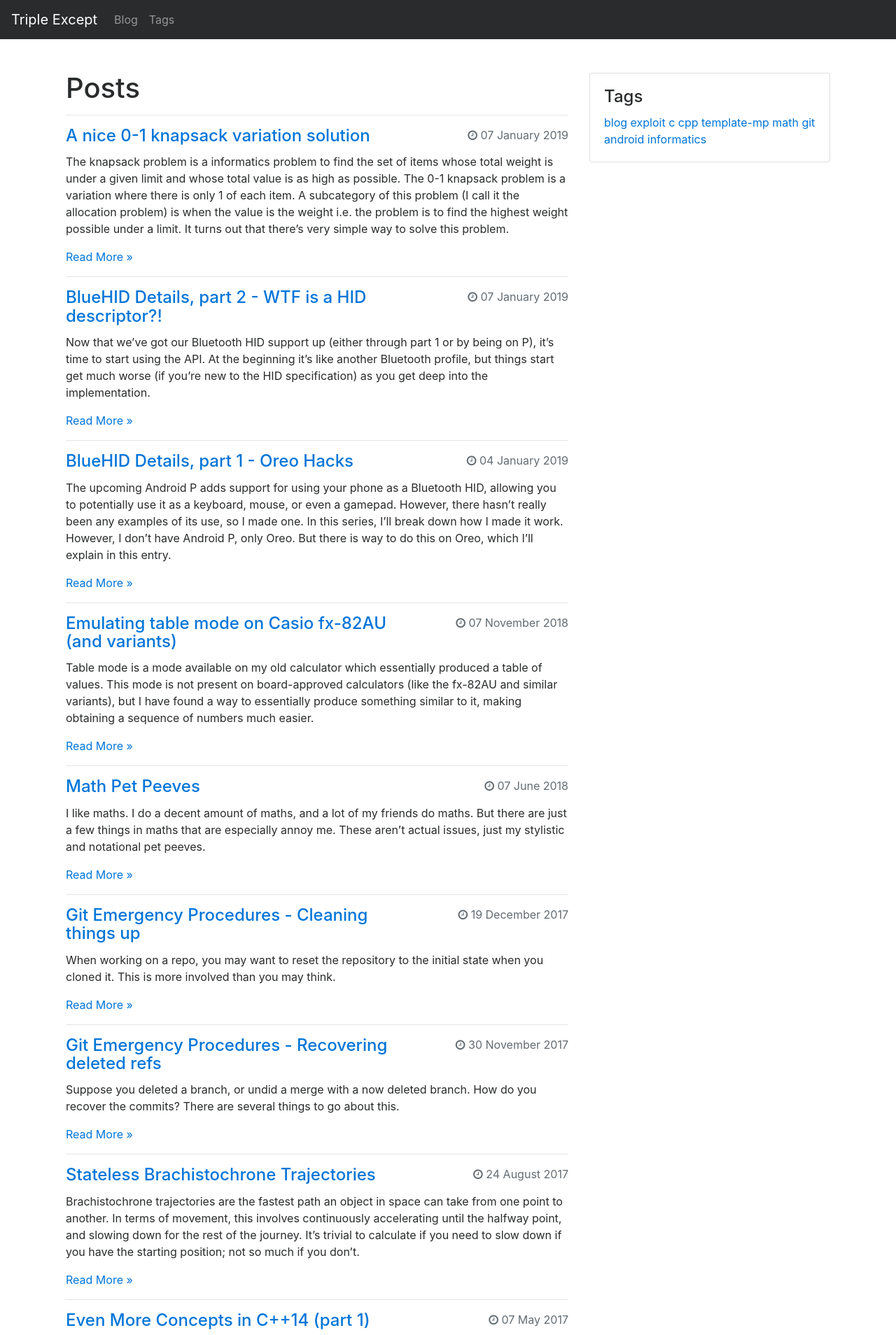
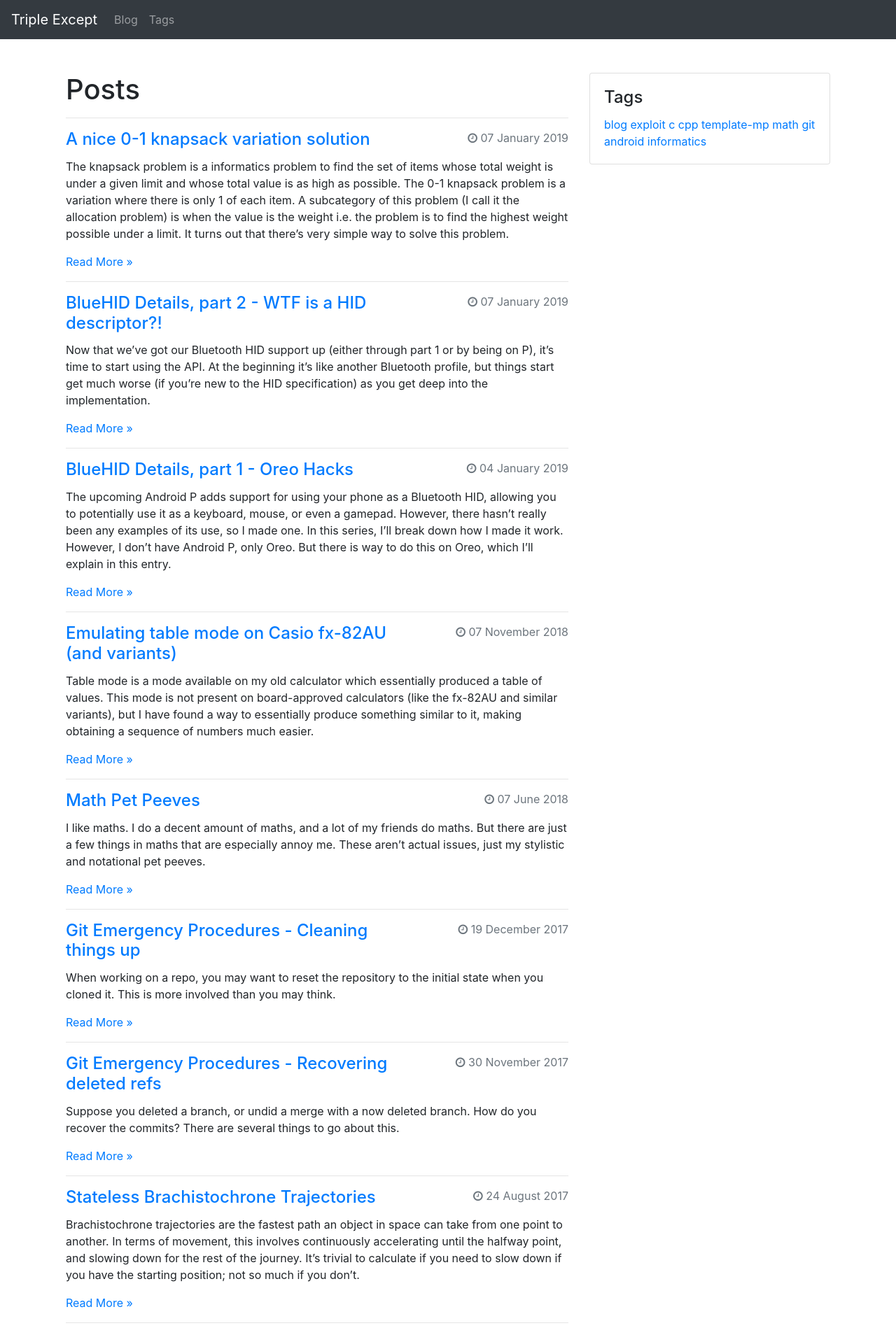
Before and after one commit to ralismark/ralismark.github.io, a Jekyll site: the page built from index.html, in a window 1280 px wide. Shown: the top 1908 px of the page at 70% size. Built offline with Jekyll 4.4.1, drawn with Linux system fonts in a browser that asks for light colours; nearby versions of some CDN libraries.

Commit message:
Upgrade to Bootstrap v4.2

```diff
--- a/_includes/footer.html
+++ b/_includes/footer.html
@@ -1,4 +1,4 @@
-<div id="footer-wrapper">
+<div id="footer-wrapper" class="bg-light">
 	<footer class="site-footer container py-4">
 		<a class="float-right" href="#">Back to top</a>
 
--- a/_includes/meta.html
+++ b/_includes/meta.html
@@ -28,9 +28,7 @@
 
 <script src="https://cdnjs.cloudflare.com/ajax/libs/mathjax/2.7.0/MathJax.js?config=TeX-AMS-MML_HTMLorMML" type="text/javascript"></script>
 
-<script src="https://code.jquery.com/jquery-3.2.1.slim.min.js" integrity="sha384-KJ3o2DKtIkvYIK3UENzmM7KCkRr/rE9/Qpg6aAZGJwFDMVNA/GpGFF93hXpG5KkN" crossorigin="anonymous"></script>
-<script src="https://cdnjs.cloudflare.com/ajax/libs/tether/1.4.0/js/tether.min.js" integrity="sha384-DztdAPBWPRXSA/3eYEEUWrWCy7G5KFbe8fFjk5JAIxUYHKkDx6Qin1DkWx51bBrb" crossorigin="anonymous"></script>
+<script src="https://code.jquery.com/jquery-3.3.1.slim.min.js" integrity="sha384-q8i/X+965DzO0rT7abK41JStQIAqVgRVzpbzo5smXKp4YfRvH+8abtTE1Pi6jizo" crossorigin="anonymous"></script>
 <link href="https://maxcdn.bootstrapcdn.com/font-awesome/4.7.0/css/font-awesome.min.css" rel="stylesheet" integrity="sha384-wvfXpqpZZVQGK6TAh5PVlGOfQNHSoD2xbE+QkPxCAFlNEevoEH3Sl0sibVcOQVnN" crossorigin="anonymous">
-
-<link href="https://maxcdn.bootstrapcdn.com/bootstrap/4.0.0-alpha.6/css/bootstrap.min.css" rel="stylesheet" integrity="sha384-rwoIResjU2yc3z8GV/NPeZWAv56rSmLldC3R/AZzGRnGxQQKnKkoFVhFQhNUwEyJ" crossorigin="anonymous">
-<script src="https://maxcdn.bootstrapcdn.com/bootstrap/4.0.0-alpha.6/js/bootstrap.min.js" integrity="sha384-vBWWzlZJ8ea9aCX4pEW3rVHjgjt7zpkNpZk+02D9phzyeVkE+jo0ieGizqPLForn" crossorigin="anonymous"></script>
+<link rel="stylesheet" href="https://stackpath.bootstrapcdn.com/bootstrap/4.2.1/css/bootstrap.min.css" integrity="sha384-GJzZqFGwb1QTTN6wy59ffF1BuGJpLSa9DkKMp0DgiMDm4iYMj70gZWKYbI706tWS" crossorigin="anonymous">
+<script src="https://stackpath.bootstrapcdn.com/bootstrap/4.2.1/js/bootstrap.min.js" integrity="sha384-B0UglyR+jN6CkvvICOB2joaf5I4l3gm9GU6Hc1og6Ls7i6U/mkkaduKaBhlAXv9k" crossorigin="anonymous"></script>
--- a/_includes/navbar.html
+++ b/_includes/navbar.html
@@ -1,9 +1,8 @@
-<nav class="navbar navbar-toggleable-md navbar-inverse bg-inverse">
-	<button class="navbar-toggler navbar-toggler-right" type="button" data-toggle="collapse" data-target="#navbar-links" aria-controls="navbarsExampleDefault" aria-expanded="false" aria-label="Toggle navigation">
+<nav class="navbar navbar-expand-md navbar-dark bg-dark">
+		<a class="navbar-brand" href="{{ "/" | relative_url }}">{{ site.title }}</a>
+	<button class="navbar-toggler" type="button" data-toggle="collapse" data-target="#navbar-links" aria-controls="navbar-links" aria-expanded="false" aria-label="Toggle navigation">
 		<span class="navbar-toggler-icon"></span>
 	</button>
-
-		<a class="navbar-brand" href="{{ "/" | relative_url }}">{{ site.title }}</a>
 
 		<div class="collapse navbar-collapse" id="navbar-links">
 			<ul class="navbar-nav mr-auto">
--- a/_sass/_global.scss
+++ b/_sass/_global.scss
@@ -5,7 +5,3 @@
 #content {
 	padding: 3rem 1.5rem;
 }
-
-#footer-wrapper {
-	background: #f8f8f8;
-}
--- a/index.html
+++ b/index.html
@@ -32,7 +32,7 @@ layout: default
 
 	<div class="d-md-block d-none col-md-4">
 		<div class="card" id="tag-box">
-			<div class="card-block">
+			<div class="card-body">
 				<h4 class="card-title">
 					Tags
 				</h4>
```
